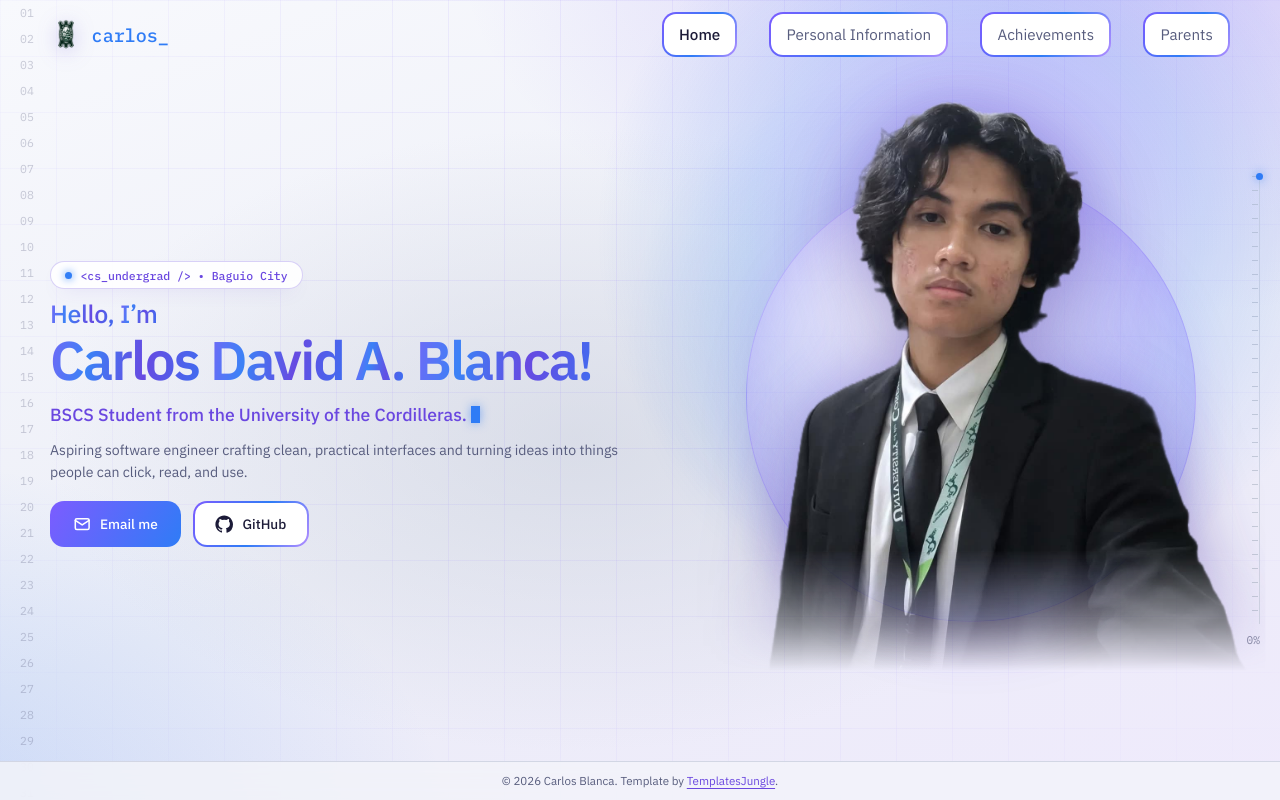
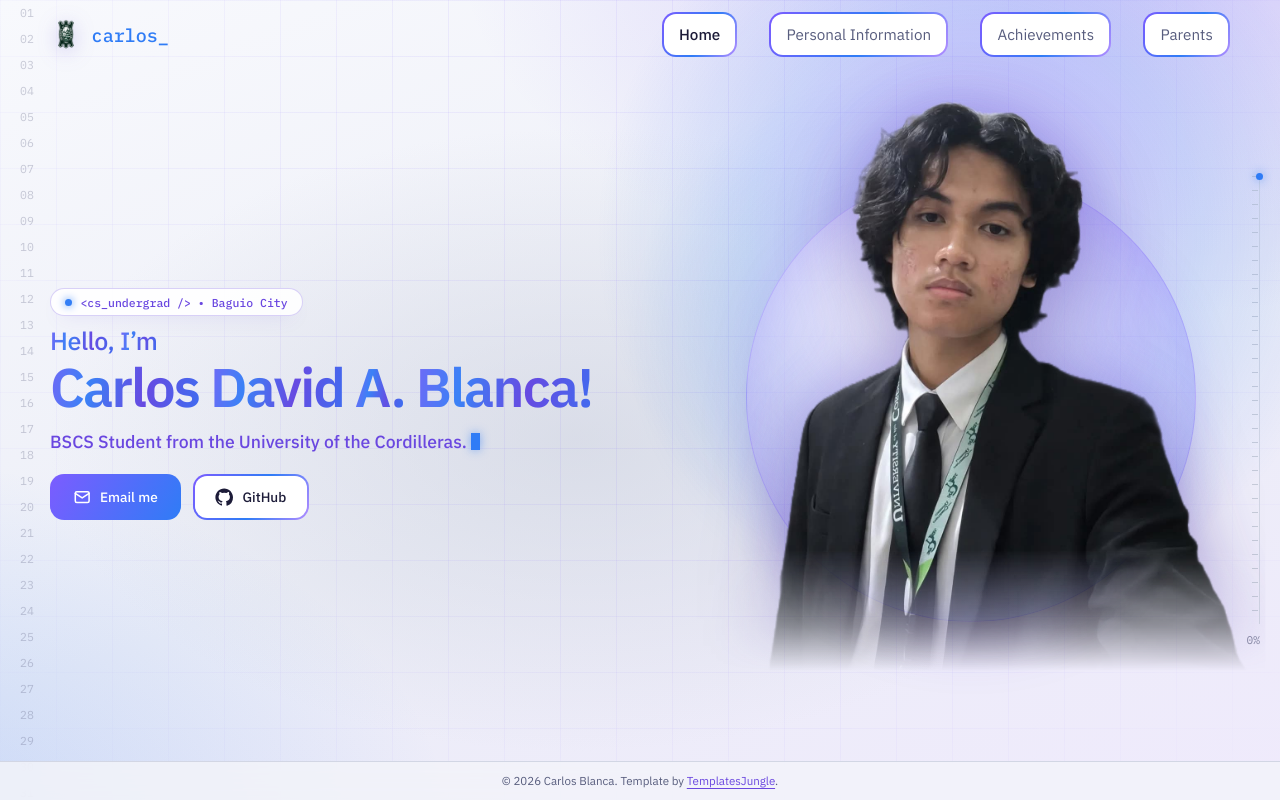
Before and after one commit to chongkuaile/My-Portfolio, a plain HTML site: page index.html in a window 1280 px wide. Drawn offline with Linux system fonts and the light colour scheme.

Commit message:
Remove aspiring software engineer description
Removed the lead paragraph describing aspirations.

```diff
--- a/index.html
+++ b/index.html
@@ -389,7 +389,6 @@ footer {
       <span class="w" aria-hidden="true"><span>Blanca!</span></span>
     </h1>
     <p class="role">BSCS Student from the University of the Cordilleras.<i class="caret" aria-hidden="true"></i></p>
-    <p class="lead">Aspiring software engineer crafting clean, practical interfaces and turning ideas into things people can click, read, and use.</p>
     <div class="links">
       <a class="btn fill" href="https://mail.google.com/mail/?view=cm&fs=1&to=carlosblancaschool@gmail.com" target="_blank" rel="noopener"><svg class="ml" viewBox="0 0 24 24" aria-hidden="true"><rect x="3" y="5" width="18" height="14" rx="2"/><path d="m3 7 9 6 9-6"/></svg>Email me</a>
       <a class="btn" href="https://github.com/chongkuaile" target="_blank" rel="noopener"><svg class="gh" viewBox="0 0 24 24" aria-hidden="true"><path d="M12 .5C5.65.5.5 5.65.5 12c0 5.08 3.29 9.39 7.86 10.91.58.1.79-.25.79-.56v-2c-3.2.7-3.87-1.37-3.87-1.37-.52-1.33-1.28-1.69-1.28-1.69-1.05-.71.08-.7.08-.7 1.16.08 1.77 1.19 1.77 1.19 1.03 1.77 2.7 1.26 3.36.96.1-.75.4-1.26.73-1.55-2.55-.29-5.24-1.28-5.24-5.69 0-1.26.45-2.28 1.19-3.09-.12-.29-.52-1.46.11-3.05 0 0 .97-.31 3.17 1.18a11 11 0 0 1 5.78 0c2.2-1.49 3.17-1.18 3.17-1.18.63 1.59.23 2.76.11 3.05.74.81 1.19 1.83 1.19 3.09 0 4.42-2.69 5.39-5.25 5.68.41.36.78 1.06.78 2.14v3.17c0 .31.21.67.8.56A11.5 11.5 0 0 0 23.5 12C23.5 5.65 18.35.5 12 .5Z"/></svg>GitHub</a>
```
